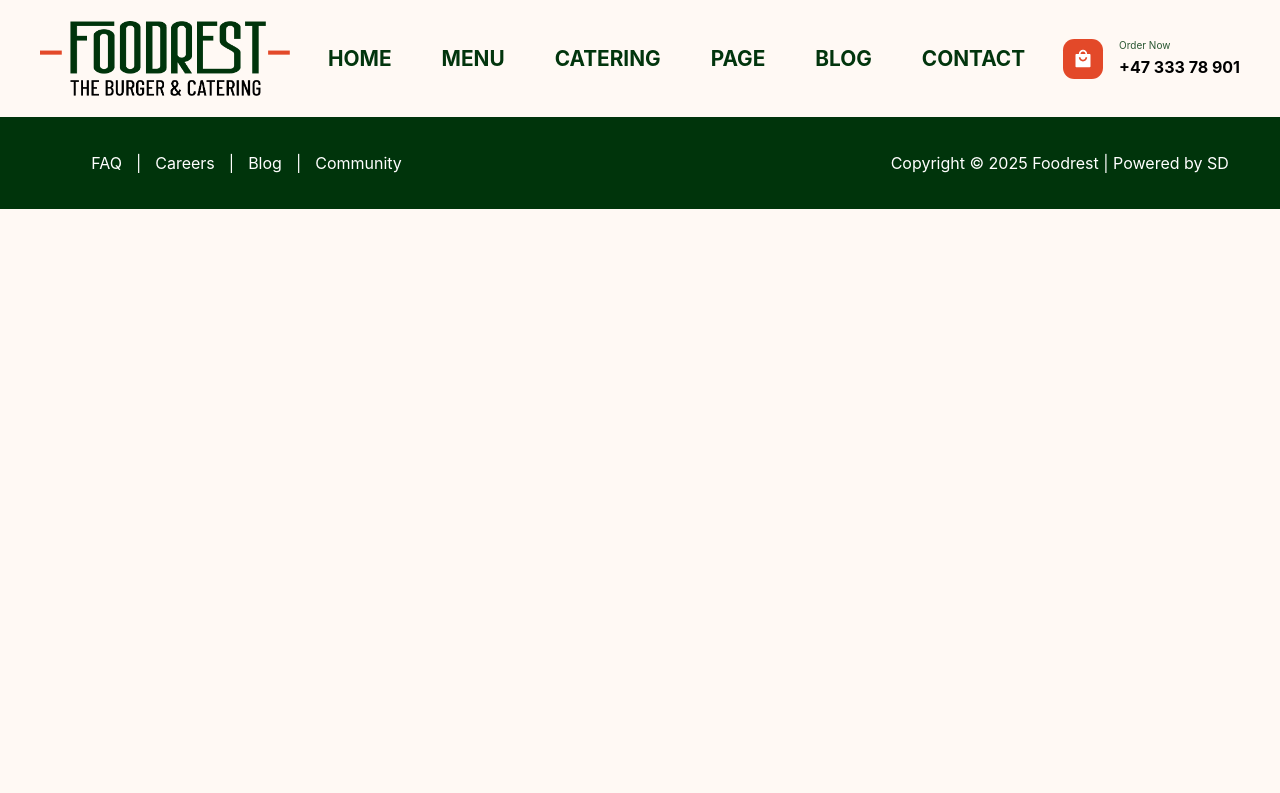
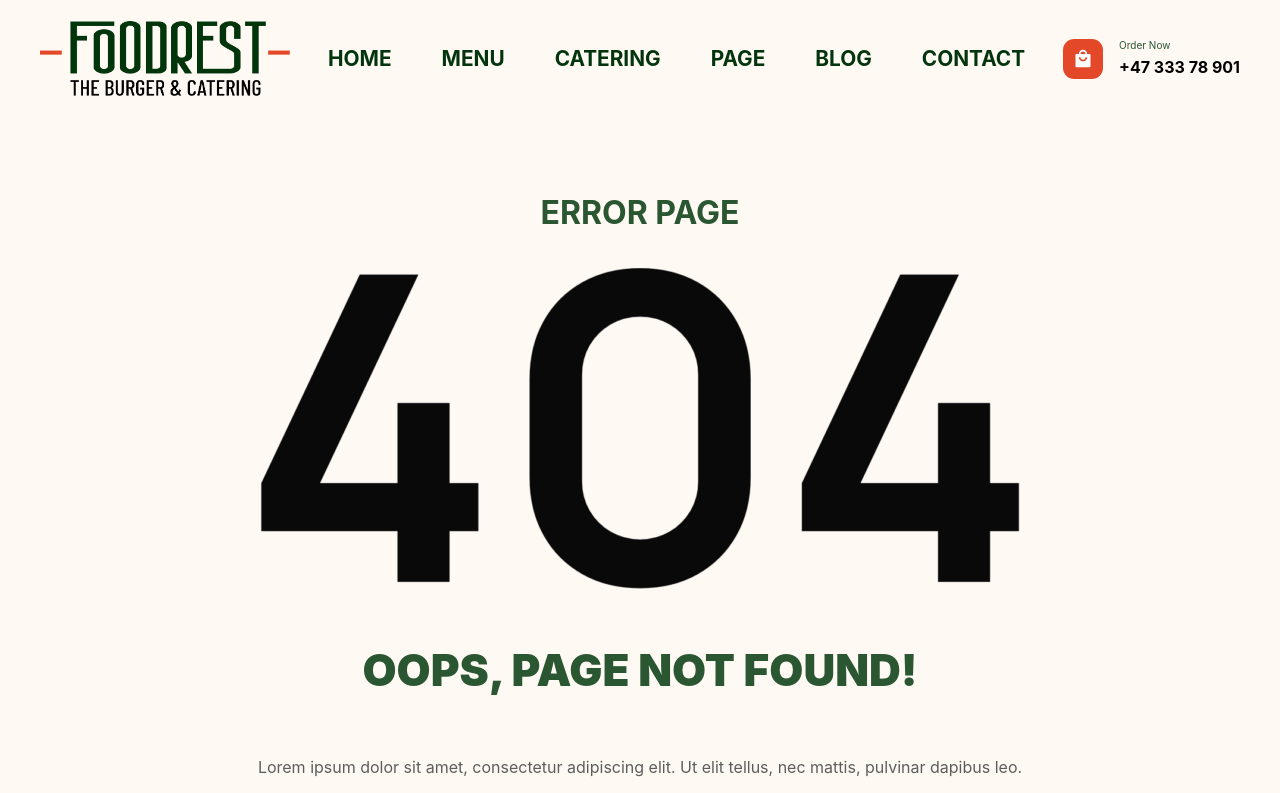
Before and after one commit to Chupacabra44/my-restaurant, a React (Create React App) app: page /notfound in a window 1280 px wide. Shown: the top 793 px of the page. Built offline with nearby package versions, Linux system fonts and the light colour scheme.

Commit message:
creating NotFound Page

```diff
--- a/src/App.js
+++ b/src/App.js
@@ -14,6 +14,7 @@ import Menu from "./components/Menu/Menu.jsx";
 import Form from "./components/Form/Form.jsx";
 import Footer from "./components/Footer/Footer.jsx";
 import AboutUs from "./components/AboutUs/AboutUs.jsx";
+import NotFound from "./components/NotFound/NotFound.jsx";
 
 function App() {
   const [foodImages, setFoddImages] = useState([]);
@@ -146,6 +147,7 @@ function App() {
           }
         />
         <Route path="/aboutus" element={<AboutUs catering={catering} />} />
+        <Route path="/notfound" element={<NotFound />} />
       </Routes>
       <Footer />
     </BrowserRouter>
--- a/src/components/Header/Header.jsx
+++ b/src/components/Header/Header.jsx
@@ -60,10 +60,7 @@ const Header = () => {
               >
                 Carrers
               </NavItem>
-              <NavItem
-                className={style.LinksItem}
-                href="https://foodrest.1onestrong.com/about/"
-              >
+              <NavItem className={style.LinksItem} to="/notfound">
                 404
               </NavItem>
             </Dropdown>
--- /dev/null
+++ b/src/components/NotFound/NotFound.jsx
@@ -0,0 +1,28 @@
+import styles from "./NotFound.module.scss";
+
+const NotFound = () => {
+  return (
+    <div className={styles.NotFound}>
+      <div>
+        <p className={styles.NotFoundError}>ERROR PAGE</p>
+      </div>
+      <div>
+        <img src="/images/404-page.png" />
+      </div>
+      <div>
+        <p className={styles.NotFoundOops}>OOPS, PAGE NOT FOUND!</p>
+      </div>
+      <div>
+        <p className={styles.NotFoundText}>
+          Lorem ipsum dolor sit amet, consectetur adipiscing elit. Ut elit
+          tellus, nec mattis, pulvinar dapibus leo.
+        </p>
+      </div>
+      <div>
+        <button>Back To Home</button>
+      </div>
+    </div>
+  );
+};
+
+export default NotFound;
--- /dev/null
+++ b/src/components/NotFound/NotFound.module.scss
@@ -0,0 +1,23 @@
+.NotFound {
+  display: flex;
+  flex-direction: column;
+  align-items: center;
+  height: 100vh;
+  margin: 44px 0;
+}
+
+.NotFoundError {
+  color: #2a5732;
+  font-size: xx-large;
+  font-weight: 700;
+}
+
+.NotFoundOops {
+  color: #2a5732;
+  font-size: 44px;
+  font-weight: 900;
+}
+
+.NotFoundText {
+  color: #5d5d5d;
+}
```
Also changed, not shown: public/images/404-page.png (added).
